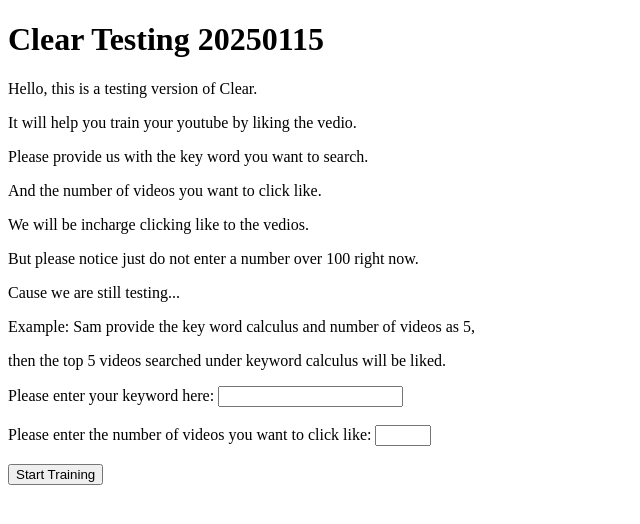
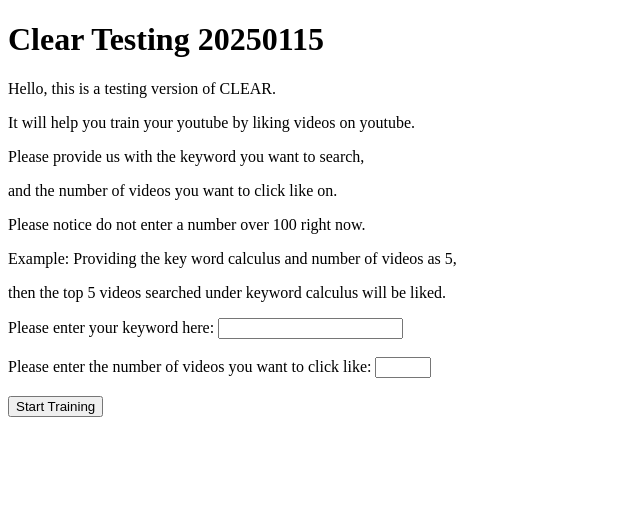
Before and after one commit to Apurv354/clear, a Flask app: page / in a window 1280 px wide. Shown: the top 524 px of the page, without its empty margins (0-640 px from the left). Run offline with Flask 3, Linux system fonts and the light colour scheme.

Commit message:
fixed HTML page readability

```diff
--- a/templates/submit.html
+++ b/templates/submit.html
@@ -7,14 +7,12 @@
 </head>
 <body>
     <h1>Clear Testing 20250115</h1>
-    <p>Hello, this is a testing version of Clear.</p>  <!-- This is the new line of explanation -->
-    <p>It will help you train your youtube by liking the vedio.</p>
-    <p>Please provide us with the key word you want to search.</p>
-    <p>And the number of videos you want to click like.</p>
-    <p>We will be incharge clicking like to the vedios.</p>
-    <p>But please notice just do not enter a number over 100 right now.</p>
-    <p>Cause we are still testing...</p>
-    <p>Example: Sam provide the key word calculus and number of videos as 5,</p>
+    <p>Hello, this is a testing version of CLEAR.</p>  <!-- This is the new line of explanation -->
+    <p>It will help you train your youtube by liking videos on youtube.</p>
+    <p>Please provide us with the keyword you want to search,</p>
+    <p>and the number of videos you want to click like on.</p>
+    <p>Please notice  do not enter a number over 100 right now.</p>
+    <p>Example: Providing the key word calculus and number of videos as 5,</p>
     <p>then the top 5 videos searched under keyword calculus will be liked.</p>
     <form action="/submit" method="POST">
         <label for="query">Please enter your keyword here:</label>
```
